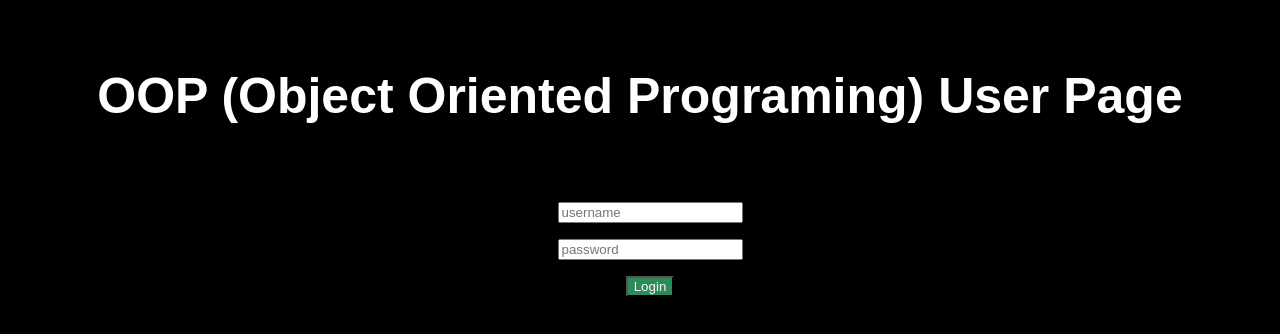
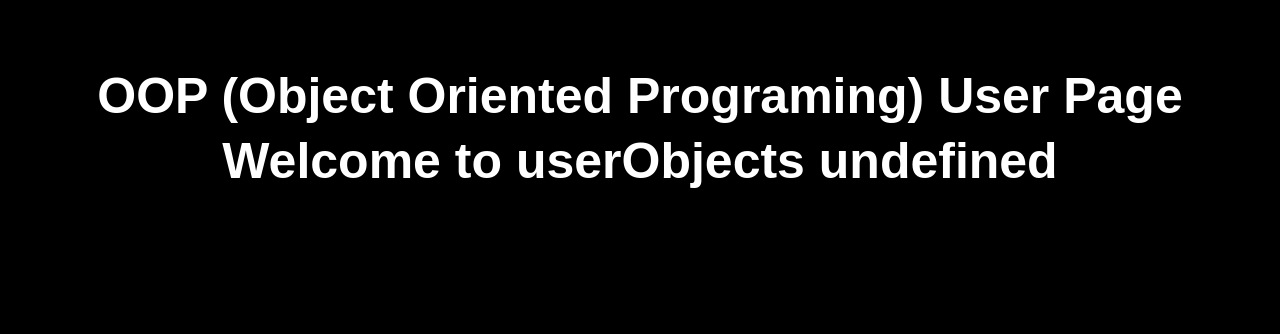
Before and after one commit to ColinBeuttler/userObject, a plain HTML site: page index.html in a window 1280 px wide. Both pictures are taken after a click on the button "Login". Drawn offline with Linux system fonts and the light colour scheme.

Commit message:
formremove

```diff
--- a/index.html
+++ b/index.html
@@ -9,7 +9,7 @@
     <script defer src="script.js"></script>
   </head>
   <body>
-    <h1>OOP (Object Oriented Programing) User Page</h1>
+    <h1 class="header">OOP (Object Oriented Programing) User Page</h1>
 
     <div class="container">
       <form class="userForm">
--- a/script.js
+++ b/script.js
@@ -5,8 +5,12 @@ const formEl = document.querySelector('.userForm');
 const submitEl = document.querySelector('.submitBtn');
 const userNameEl = document.querySelector('.userName--Input');
 const userPasswordEl = document.querySelector('.userPassword--Input');
+const headerEl = document.querySelector('.header');
 
 let users = [];
+
+let welcomeMsgEle = document.createElement('div');
+welcomeMsgEle.innerHTML = `Welcome to userObjects ${users.name}`;
 
 let existingUser = localStorage.getItem(users);
 existingUser = existingUser ? existingUser.split(',') : [];
@@ -17,11 +21,14 @@ const createObj = () => {
     name: userNameEl.value,
     password: userPasswordEl.value,
   };
+
   // pushed to user array
   users.push(userObj);
   // clear fields
-  formEl.reset();
+  formEl.remove();
+  headerEl.append(welcomeMsgEle);
   console.log('added', { users });
+
   // existingUser.push(localStorage);
   // console.log(localStorage);
 };
```
